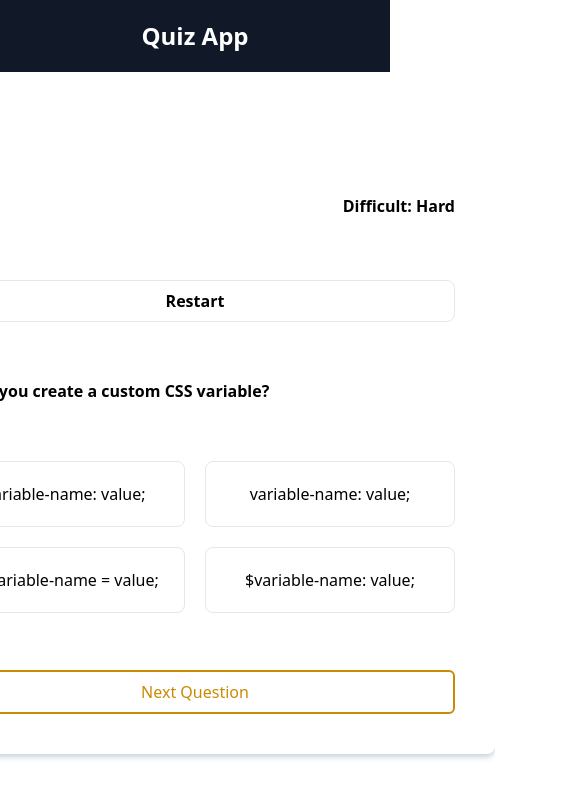
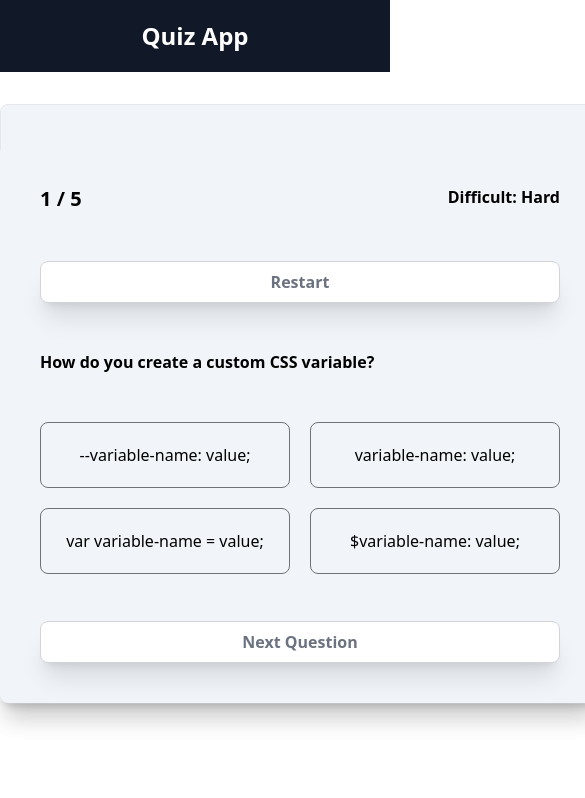
Before and after one commit to SebastianSloma/react_quiz, a React (Vite) app: page /category/Css in a window 390 px wide. Both pictures are taken after a click on the button "Start Quiz". Shown: the top 798 px of the page, 585 px wide, since content can reach past the window. Built offline with nearby package versions, Linux system fonts and the light colour scheme.

Commit message:
added responsive grid

```diff
--- a/src/AppRouter.jsx
+++ b/src/AppRouter.jsx
@@ -1,11 +1,10 @@
-import React from 'react';
 import { Route, Routes } from 'react-router-dom';
 import { HomePage, CategoryPage } from './pages';
 import { NavBar } from './components/NavBar';
 
 export const AppRouter = () => {
 	return (
-		<>
+		<div>
         <NavBar/>
 
 
@@ -13,6 +12,6 @@ export const AppRouter = () => {
 				<Route path='/' element={<HomePage />} />
 				<Route path='/category/:category' element={<CategoryPage />} />
 			</Routes>
-		</>
+		</div>
 	);
 };
--- a/src/components/CategoryCard.jsx
+++ b/src/components/CategoryCard.jsx
@@ -1,11 +1,11 @@
 import { Link } from 'react-router-dom';
 
 // eslint-disable-next-line react/prop-types
-export const CategoryCard = ({ category, alt, src, gradientColor }) => {
+export const CategoryCard = ({ category, alt, src }) => {
 	return (
 		<Link
 			to={`/category/${category}`}
-			className={`flex flex-col justify-between basis-1/4 bg-slate-500 rounded-2xl overflow-hidden transition-colors hover:border-gray-300 hover:bg-gray-100 hover:dark:border-neutral-700 hover:dark:bg-neutral-800/30 hover:scale-105`}>
+			className={`flex flex-col drop-shadow-xl justify-between basis-1/4  bg-slate-500 rounded-2xl overflow-hidden transition-colors  hover:border-gray-300 hover:bg-gray-100 hover:dark:border-neutral-700 hover:dark:bg-neutral-800/30 hover:scale-105 shadow-2xl`}>
 			<div className='p-5 flex justify-center items-center'>
 				<img src={src} alt={alt} className='w-36' />
 			</div>
--- a/src/components/CategoryList.jsx
+++ b/src/components/CategoryList.jsx
@@ -13,7 +13,7 @@ const [
 
 export const CategoryList = () => {
 	return (
-		<div className='flex flex-row flex-wrap justify-center gap-4 mt-10 group rounded-lg border border-transparent px-5 py-4 '>
+		<div className='grid grid-flow-row sm:grid-cols-1 md:grid-cols-2 lg:grid-cols-3 xl:grid-cols-4 justify-center gap-4 mt-10 group rounded-lg border border-transparent px-5 py-4 '>
 			{/* Category Python */}
 
 			<CategoryCard
--- a/src/components/NavBar.jsx
+++ b/src/components/NavBar.jsx
@@ -5,7 +5,7 @@ export const NavBar = () => {
 	return (
 		<header className='bg-gray-900 py-5 flex justify-center'>
 			<Link to='/'>
-				<h1 className='text-white text-2xl font-bold hover:scale-110 transition-all duration-500'>Quiz App</h1>
+				<h1 className='text-white text-2xl font-bold hover:scale-110 transition-all duration-500' >Quiz App</h1>
 			</Link>
 		</header>
 	);
--- a/src/components/Question.jsx
+++ b/src/components/Question.jsx
@@ -53,7 +53,7 @@ export const Question = ({
 					onReset={onReset}
 				/>
 			) : (
-				<div className='flex flex-col justify-between shadow-md shadow-slate-300 w-[600px] h-[600px] p-10 rounded-lg'>
+				<div className='flex flex-col mt-10 justify-between shadow-xl bg-slate-100 w-[600px] h-[600px] p-10 rounded-lg'>
 					<div className='flex justify-between'>
 						<span className='text-xl font-bold'>
 							{/* Number actual question and number all questions */}
@@ -69,7 +69,7 @@ export const Question = ({
 					</div>
 
 					<button
-						className='border px-5 py-2 rounded-lg font-bold transition-all hover:bg-yellow-500 hover:text-gray-900'
+						className='border border-zinc-300 text-gray-500 bg-white px-5 py-2 rounded-lg shadow-xl hover:shadow-inner transition-all font-bold  hover:text-gray-600 hover:border-zinc-400'
 						onClick={onReset}>
 						Restart
 					</button>
@@ -82,7 +82,7 @@ export const Question = ({
 						{/* map the layout of good and bad answers */}
 						{answersRandom.map((answer, index) => (
 							<button
-								className={`border p-5 rounded-lg flex justify-center items-center hover:scale-105
+								className={`border border-zinc-500 p-5 rounded-lg flex justify-center items-center hover:scale-105 hover:bg-white
                                 ${
 																	selectAnswerIndex !== null &&
 																	index === selectAnswerIndex
@@ -103,7 +103,7 @@ export const Question = ({
 					{/* Conditional to show the next question button at the end of the question */}
 					{indexQuestion + 1 === questionsFiltered.length ? (
 						<button
-							className='border-2 border-yellow-600 text-yellow-600 rounded-md px-5 py-2 hover:bg-yellow-600 hover:text-black font-medium'
+							className='border border-zinc-300 text-gray-500 bg-white px-5 py-2 rounded-lg shadow-xl hover:shadow-inner transition-all font-bold  hover:text-gray-600 hover:border-zinc-400'
 							onClick={() => {
 								setAnswered(false);
 								setActiveResults(true);
@@ -112,7 +112,7 @@ export const Question = ({
 						</button>
 					) : (
 						<button
-							className='border-2 border-yellow-600 text-yellow-600 rounded-md px-5 py-2 hover:bg-yellow-600 hover:text-black font-medium'
+							className='border border-zinc-300 text-gray-500 bg-white px-5 py-2 rounded-lg shadow-xl hover:shadow-inner transition-all font-bold  hover:text-gray-600 hover:border-zinc-400'
 							onClick={onNextQuestion}>
 							Next Question
 						</button>
--- a/src/components/Results.jsx
+++ b/src/components/Results.jsx
@@ -1,7 +1,7 @@
 /* eslint-disable react/prop-types */
 export const Results = ({ score, questionsFiltered, onReset }) => {
 	return (
-		<div className='flex flex-col justify-evenly items-center shadow-xl rounded-lg w-[600px] h-[600px] gap-5'>
+		<div className='flex flex-col bg-slate-100 border justify-evenly items-center shadow-xl rounded-lg w-[600px] h-[600px] gap-5'>
 			<h1 className='text=4xl font-bold'>Results</h1>
 			<div className='flex flex-col gap-5 text-center text-lg font-bold'>
 				<span>You guessed right</span>
@@ -12,7 +12,7 @@ export const Results = ({ score, questionsFiltered, onReset }) => {
 			</div>
 
 			<button
-				className='border px-5 py-2 rounded-lg transition-all font-bold hover:bg-yellow-400 hover:text-gray-900'
+				className='border border-zinc-300 text-gray-500 bg-white px-5 py-2 rounded-lg shadow-xl hover:shadow-inner transition-all font-bold  hover:text-gray-600 hover:border-zinc-400'
 				onClick={onReset}>
 				Lets go again
 			</button>
--- a/src/pages/CategoryPage.jsx
+++ b/src/pages/CategoryPage.jsx
@@ -32,8 +32,8 @@ export const CategoryPage = () => {
 	// ?????????????????
 	return (
 		<div
-			className='container flex flex-col items-center justify-center gap-10'
-			style={{ height: 'calc(100vh - 5rem)' }}>
+			className='container my-8 flex flex-col items-center justify-center gap-10 border bg-slate-100 shadow-xl rounded-lg w-[600px] h-[600px]'
+			>
 			{activeQuiz ? (
 				<Question
 					filteredQuestion={questionsFiltered[indexQuestion]}
@@ -55,7 +55,7 @@ export const CategoryPage = () => {
 					</div>
 
 					<button
-						className='text-white bg-gray-900 py-2 rounded-lg font-bold px-5 transition-all hover:bg-yellow-500 hover:text-gray-900'
+						className='border border-zinc-300 text-gray-500 bg-white px-5 py-2 rounded-lg shadow-xl hover:shadow-inner transition-all font-bold  hover:text-gray-600 hover:border-zinc-400'
 						onClick={() => setActiveQuiz(true)}>
 						Start Quiz
 					</button>
```
